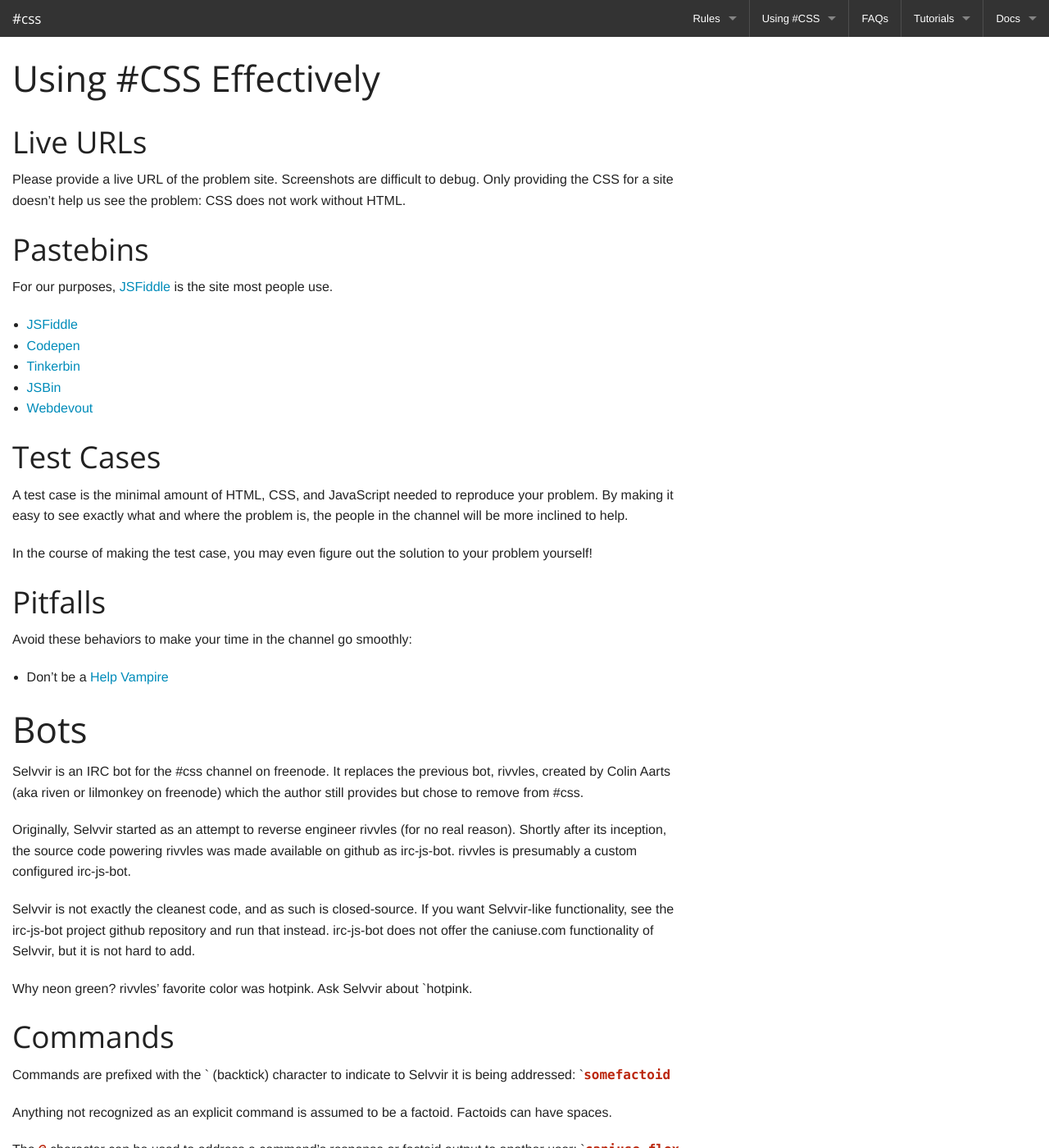
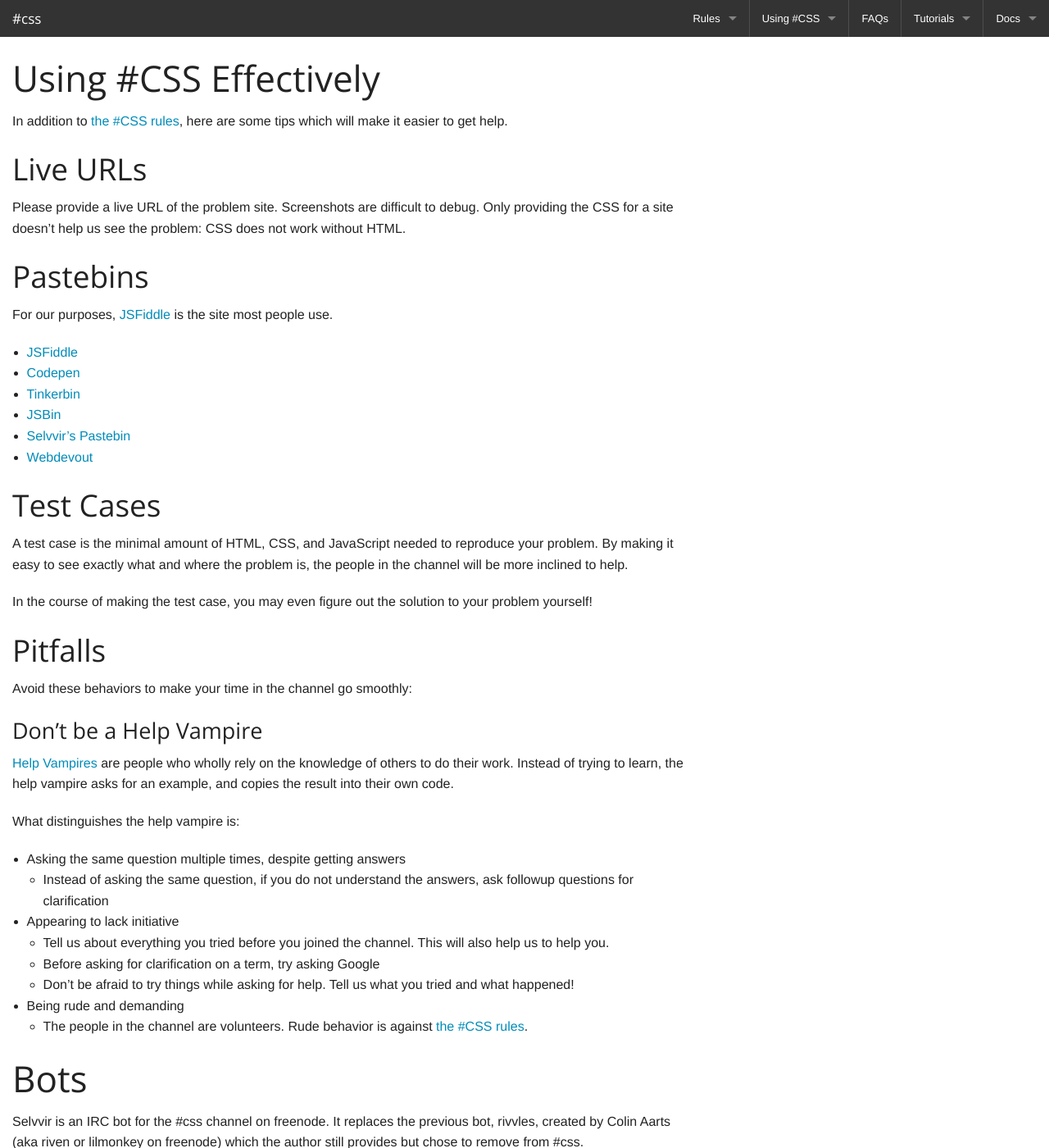
Before and after one commit to hashcss/hashcss.com, a Jekyll site: the page built from src/using/index.md, in a window 1280 px wide and 1400 px high. Shown: the whole window at 82% size. Built offline with Jekyll 4.4.1, drawn with Linux system fonts in a browser that asks for light colours; Markdown is read by kramdown in place of the engine named in the settings.

Commit message:
add guidelines about preventing vampirism

```diff
--- a/src/using/index.md
+++ b/src/using/index.md
@@ -5,6 +5,9 @@ layout: plain
 
 <a name="help"></a>
 # Using #CSS Effectively
+
+In addition to [the #CSS rules](/rules), here are some tips which will
+make it easier to get help.
 
 <a name="live"></a>
 ## Live URLs
@@ -23,6 +26,7 @@ people use.
 * [Codepen](http://codepen.io)
 * [Tinkerbin](http://tinkerbin.heroku.com)
 * [JSBin](http://jsbin.com)
+* [Selvvir's Pastebin](http://paste.asmcbain.net)
 * [Webdevout](http://webdevout.net)
 
 <a name="testcase"></a>
@@ -39,7 +43,27 @@ solution to your problem yourself!
 
 Avoid these behaviors to make your time in the channel go smoothly:
 
-* Don't be a [Help Vampire](http://slash7.com/2006/12/22/vampires/)
+### Don't be a Help Vampire
+
+[Help Vampires](http://slash7.com/2006/12/22/vampires/) are people who
+wholly rely on the knowledge of others to do their work. Instead of
+trying to learn, the help vampire asks for an example, and copies the
+result into their own code.
+
+What distinguishes the help vampire is:
+
+* Asking the same question multiple times, despite getting answers
+    * Instead of asking the same question, if you do not understand the
+      answers, ask followup questions for clarification
+* Appearing to lack initiative
+    * Tell us about everything you tried before you joined the channel.
+      This will also help us to help you.
+    * Before asking for clarification on a term, try asking Google
+    * Don't be afraid to try things while asking for help. Tell us what
+      you tried and what happened!
+* Being rude and demanding
+    * The people in the channel are volunteers. Rude behavior is against
+      [the #CSS rules](/rules).
 
 <a name="bot"></a>
 # Bots
```
